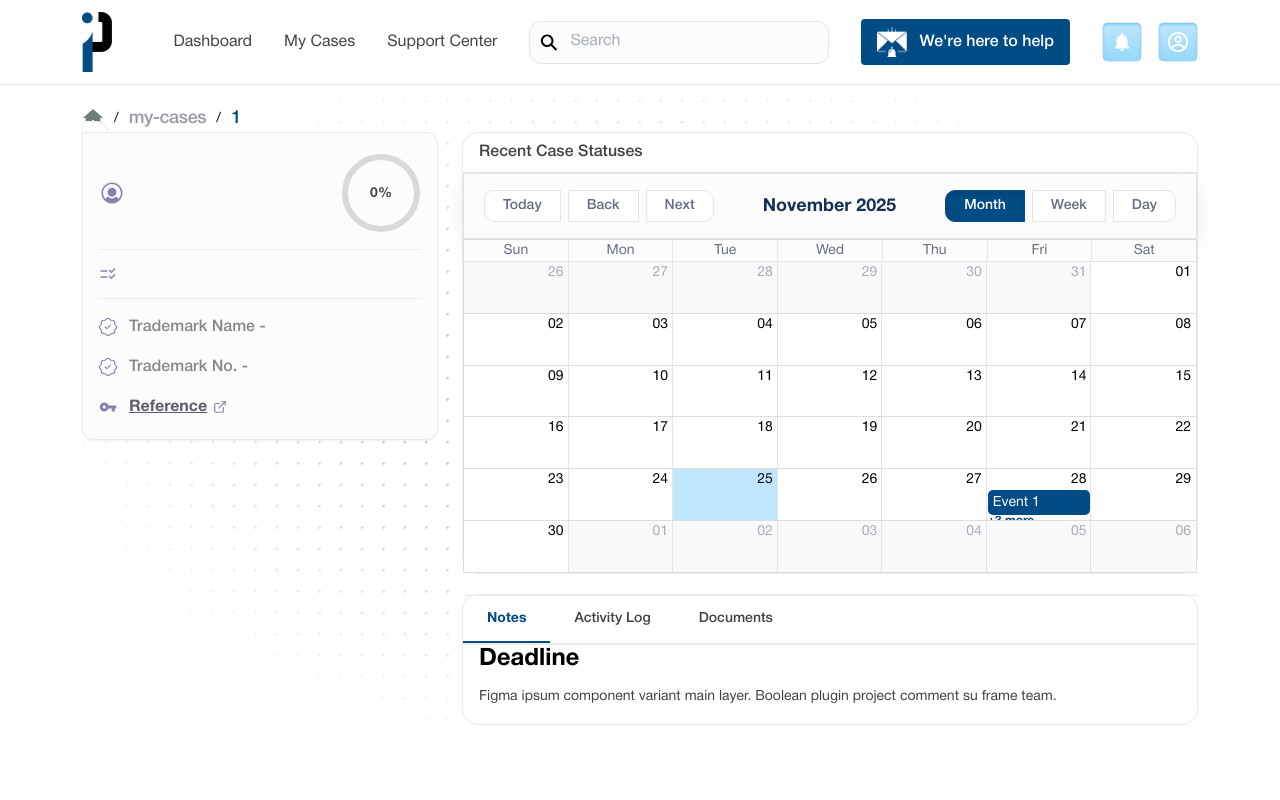
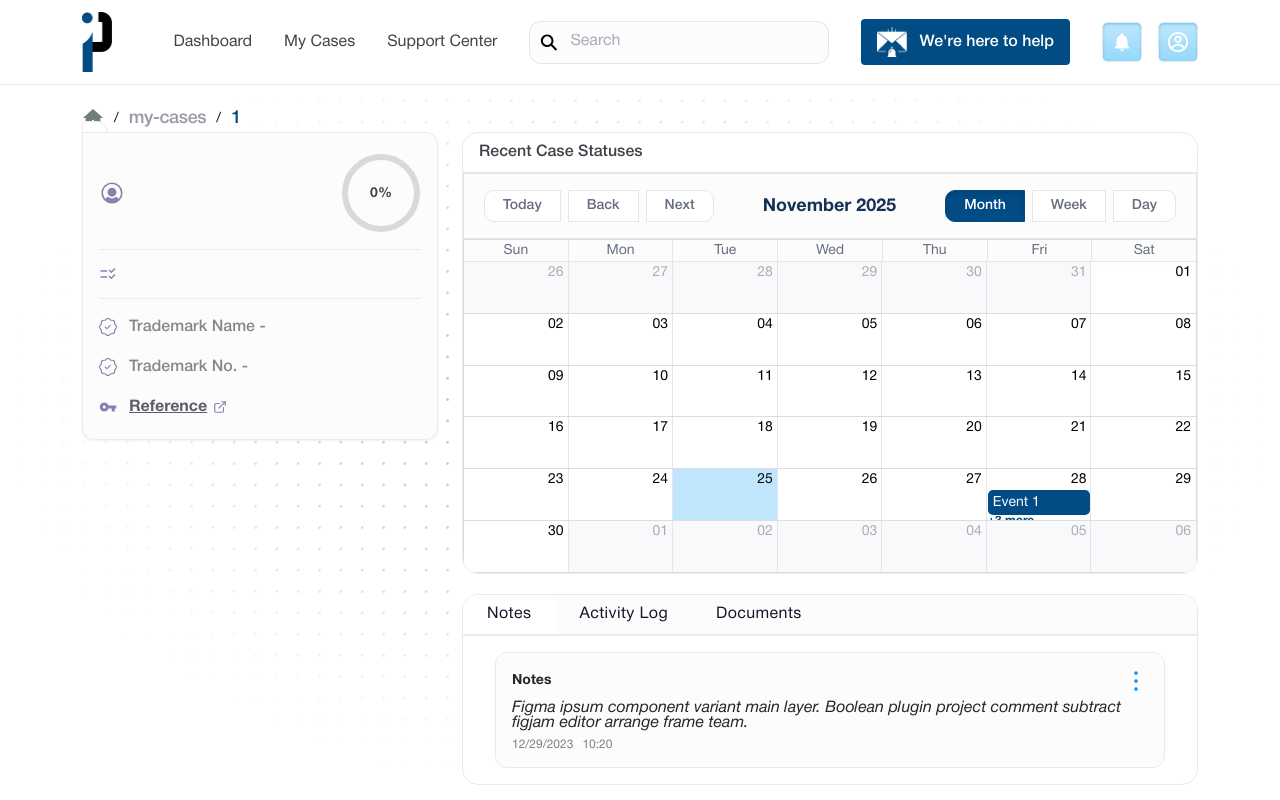
Before and after one commit to ammartafsol/pawel, a Next.js app: page /user/my-cases/1 in a window 1280 px wide. Built offline with nearby package versions, Linux system fonts and the light colour scheme.

Commit message:
Integrate Notes component into MyCaseDetailTemplate for enhanced note-taking functionality; update styles for notes container and adjust TabFilter layout for improved alignment and appearance.

```diff
--- a/src/components/Template/User/MyCaseDetailTemplate/MyCaseDetailTemplate.jsx
+++ b/src/components/Template/User/MyCaseDetailTemplate/MyCaseDetailTemplate.jsx
@@ -10,6 +10,7 @@ import { myEventsList } from "@/developementContent/Data/dummtData/dummyData";
 import Wrapper from "@/components/atoms/Wrapper/Wrapper";
 import TabFilter from "@/components/molecules/TabFilter/TabFilter";
 import { caseDetailTabs } from "@/developementContent/Enums/enum";
+import Notes from "@/components/molecules/Notes/Notes";
 
 const MyCaseDetailTemplate = ({ slug }) => {
   const [activeTab, setActiveTab] = useState(caseDetailTabs[0].value);
@@ -18,11 +19,8 @@ const MyCaseDetailTemplate = ({ slug }) => {
     switch (activeTab) {
       case "notes":
         return (
-          <div>
-            <h4 style={{ fontWeight: 600, marginBottom: "12px" }}>Deadline</h4>
-            <p style={{ color: "var(--charcoal-night)", lineHeight: "1.6" }}>
-              Figma ipsum component variant main layer. Boolean plugin project comment su frame team.
-            </p>
+          <div className={classes.notesContainer}>
+            <Notes />
           </div>
         );
       case "activityLog":
--- a/src/components/Template/User/MyCaseDetailTemplate/MyCaseDetailTemplate.module.css
+++ b/src/components/Template/User/MyCaseDetailTemplate/MyCaseDetailTemplate.module.css
@@ -6,4 +6,9 @@
 }
 .contentClassName{
     padding: 0px !important;
+    overflow: hidden !important;
 }
+
+.notesContainer{
+    padding: 16px;
+}
--- a/src/components/atoms/Wrapper/Wrapper.module.css
+++ b/src/components/atoms/Wrapper/Wrapper.module.css
@@ -6,6 +6,7 @@
 .wrapper {
   border-radius: 16px;
   border: 1px solid var(--light-gray);
+  overflow: hidden !important;
 }
 .header {
   border-bottom: 1px solid var(--light-gray);
@@ -38,7 +39,7 @@
 
 .headerComponent {
   width: 100%;
-  border-top: 1px solid var(--light-gray);
+  /* border-top: 1px solid var(--light-gray); */
 }
 
 .content {
--- /dev/null
+++ b/src/components/molecules/Notes/Notes.jsx
@@ -0,0 +1,26 @@
+import React from "react";
+import classes from "./Notes.module.css";
+import { RxDotsVertical } from "react-icons/rx";
+
+const Notes = () => {
+  return (
+    <div className={classes.notesWrapper}>
+      <div className={classes.notesContainer}>
+        <div className={classes.notesHeader}>
+          <h4>Notes</h4>
+          <RxDotsVertical cursor={"pointer"} size={24} color="#0D93FF" />
+        </div>
+        <p>
+          Figma ipsum component variant main layer. Boolean plugin project
+          comment subtract figjam editor arrange frame team.
+        </p>
+        <div className={classes.notesFooter}>
+            <h6>12/29/2023</h6>
+            <p>10:20</p>
+        </div>
+      </div>
+    </div>
+  );
+};
+
+export default Notes;
--- /dev/null
+++ b/src/components/molecules/Notes/Notes.module.css
@@ -0,0 +1,64 @@
+
+.notesHeader{
+
+}
+.notesWrapper{
+
+    border-radius: 12px;
+    border: 1px solid var(--light-gray);
+    background: var(--ghost-white);
+    width: 100% !important;
+    padding: 16px;
+
+}
+
+.notesHeader h4{
+    color: var(--charcoal-gray);
+font-size: 14px;
+font-style: normal;
+font-weight: 700;
+line-height: normal;
+margin-bottom: 0px !important;
+}
+
+.notesHeader{
+    display: flex;
+    align-items: center;
+    justify-content: space-between;
+    width: 100%;
+
+}
+
+.notesContainer{
+    display: flex;
+    flex-direction: column;
+    gap: 8px;
+}
+
+.notesContainer p{
+
+    color: var(--charcoal-gray);
+font-size: 16px;
+font-style: italic;
+font-weight: 400;
+line-height: normal;
+margin-bottom: 0px !important;
+}
+
+.notesFooter{
+    display: flex;
+    align-items: center;
+    gap: 9px;
+}
+.notesFooter h6,.notesFooter p{
+    color: var(--graphite);
+font-size: 12px;
+font-style: normal;
+font-weight: 400;
+line-height: normal;
+margin-bottom: 0px !important;
+}
+
+.notesFooter p{
+    margin-bottom: 0px !important;
+}
--- a/src/components/molecules/TabFilter/TabFilter.module.css
+++ b/src/components/molecules/TabFilter/TabFilter.module.css
@@ -1,31 +1,31 @@
 .tabFilter {
   display: flex;
-  align-items: center;
+  align-items: flex-end;
   gap: 0;
   border-bottom: 1px solid var(--light-gray);
+  background-color: var(--ghost-white);
+  padding: 0;
 }
 
 .tab {
   padding: 12px 24px;
   border: none;
   background: transparent;
-  color: var(--charcoal-night);
-  font-size: 14px;
-  font-weight: 500;
   cursor: pointer;
   transition: all 0.2s ease;
-  border-bottom: 2px solid transparent;
-  position: relative;
-  white-space: nowrap;
+  color: var(--midnight-blue);
+  text-align: center;
+  font-size: 16px;
+  font-style: normal;
+  font-weight: 400;
+  line-height: normal;
+  letter-spacing: 0.4px;
 }
 
-.tab:hover {
-  color: var(--deep-cerulean);
-  background-color: rgba(1, 76, 133, 0.05);
-}
+
 
 .tab.active {
-  color: var(--deep-cerulean);
-  font-weight: 600;
-  border-bottom-color: var(--deep-cerulean);
+  background-color: var(--white);
+  border-radius: 8px 8px 0 0;
+  z-index: 1;
 }
```
